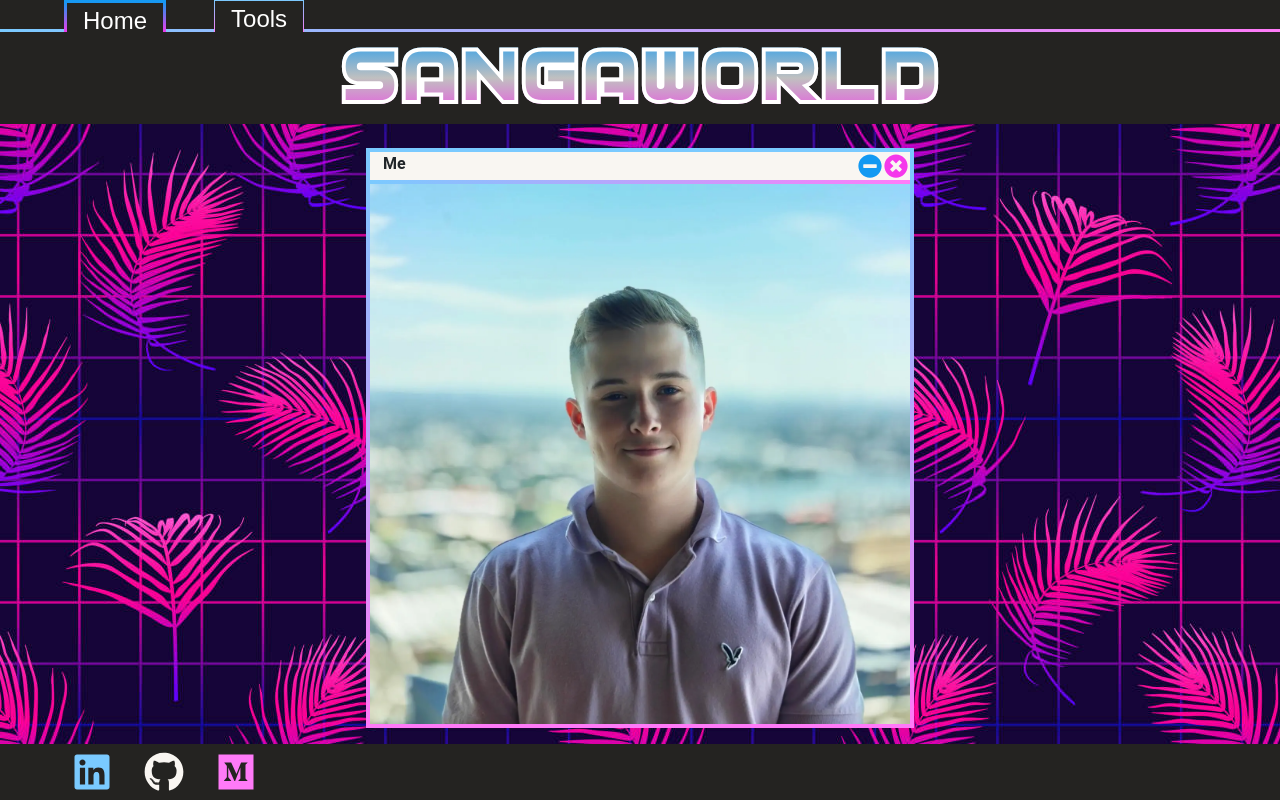
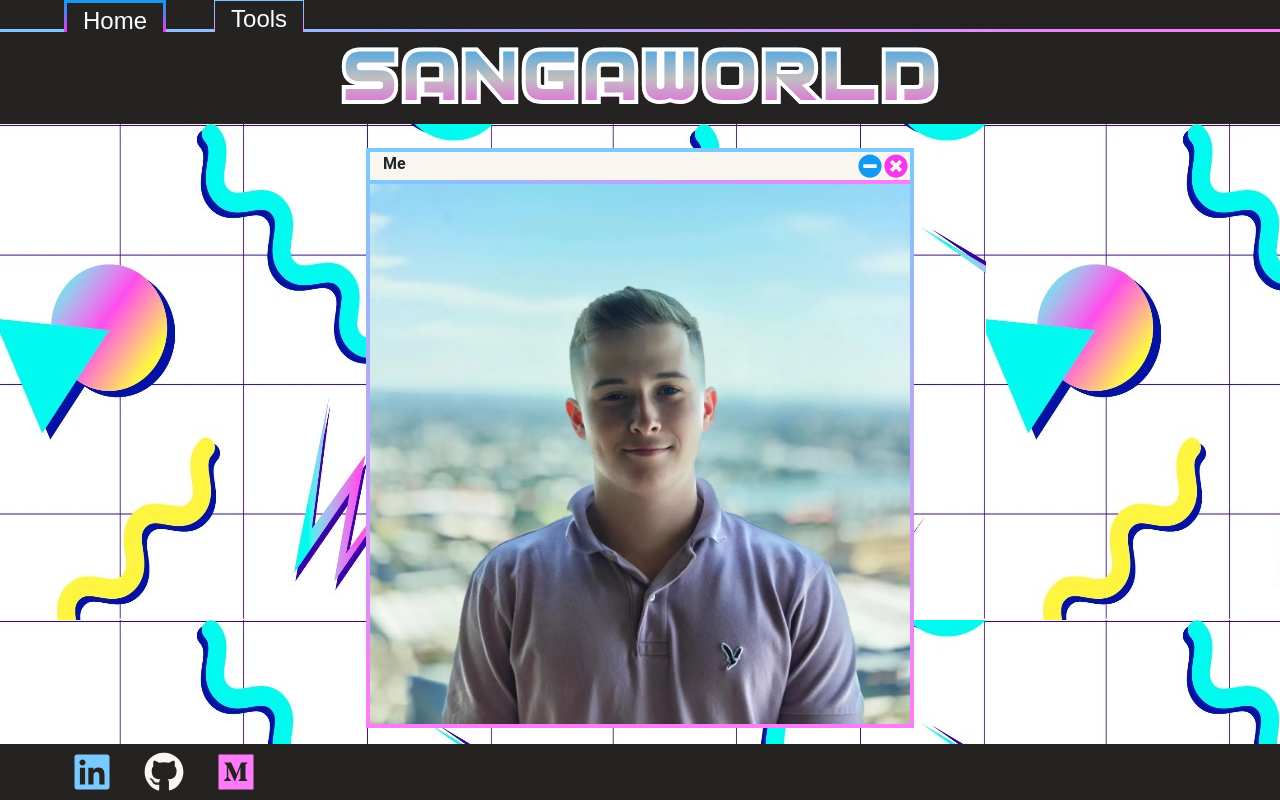
Before and after one commit to lukesngr/sangaworld, a Next.js app: page /home in a window 1280 px wide. Shown: the top 800 px of the page. Built offline with nearby package versions, Linux system fonts and the light colour scheme.

Commit message:
Looking good now time to add other design idea

```diff
--- a/src/styles/dialogboxprofile.scss
+++ b/src/styles/dialogboxprofile.scss
@@ -155,7 +155,7 @@
 }
 
 .dialogContainer {
-    background-image: url('/grid.jpg');
+    background-image: url('/grid2.jpg');
     padding-top: 3vh;
     padding-bottom: 3vh;
 }
```
Also changed, not shown: public/grid2.jpg (added).
